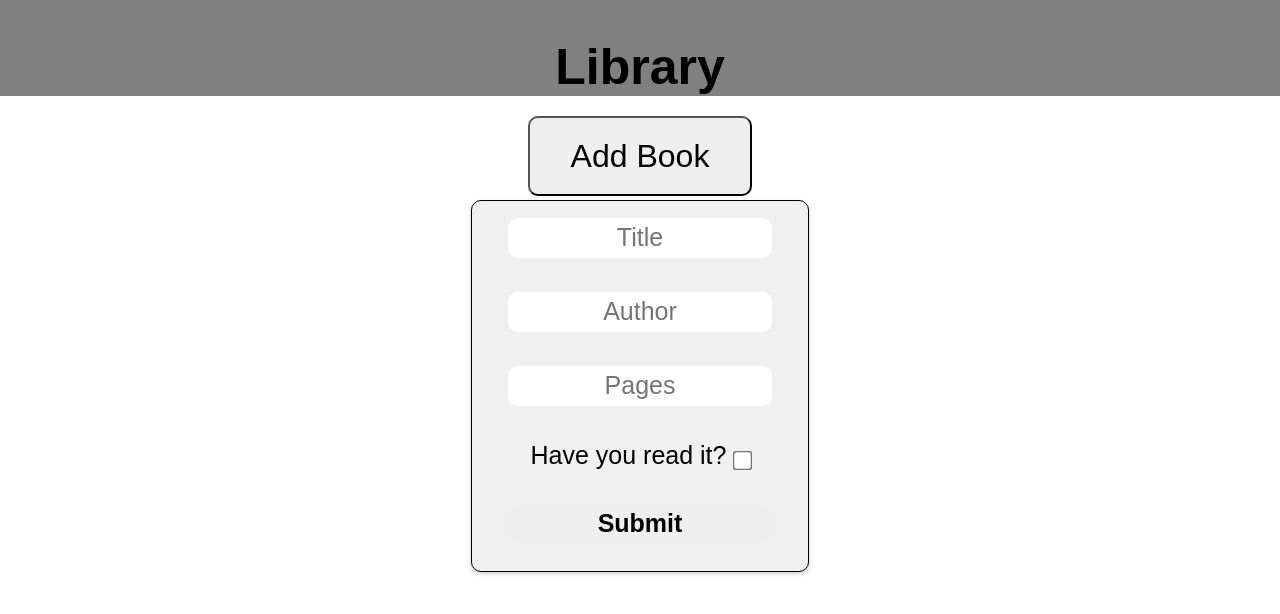
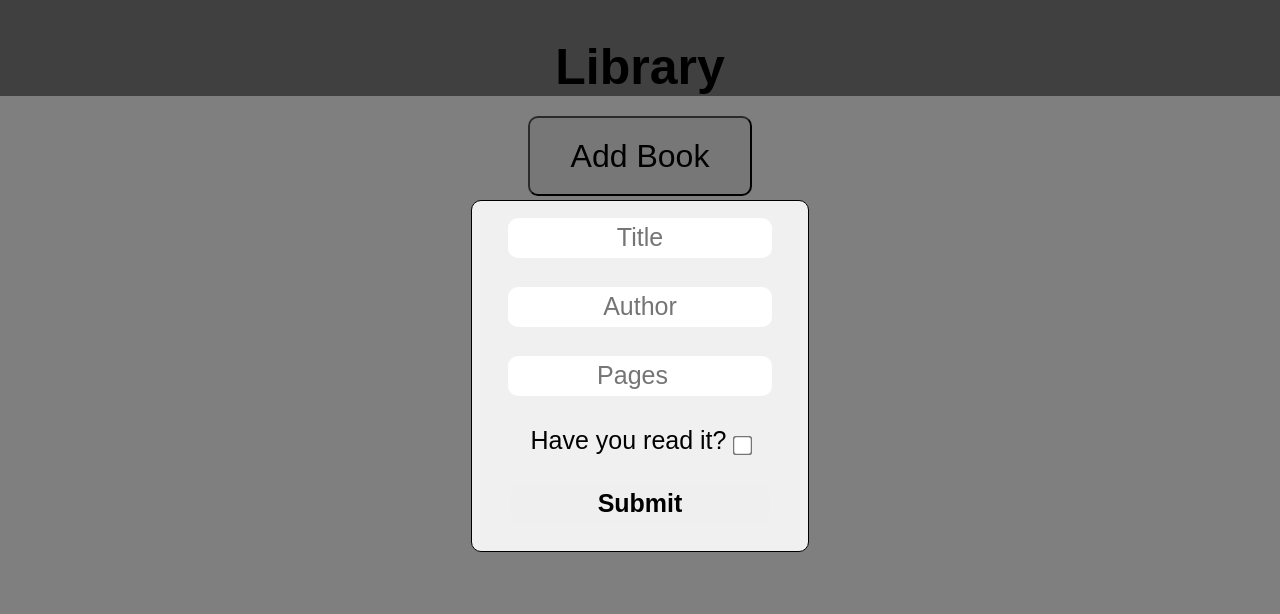
Before and after one commit to KoriH/library, a plain HTML site: page index.html in a window 1280 px wide. Both pictures are taken after a click on the button "Add Book". Drawn offline with Linux system fonts and the light colour scheme.

Commit message:
overlay and add book

```diff
--- a/index.html
+++ b/index.html
@@ -10,10 +10,10 @@
     <div class="header"> <h1 style="font-size: 50px;">Library</h1></div>
     <div class="wrapper">
         <button id="add-book"><p style="font-size: 2rem;">Add Book</p></button>
-        <form id="add-book-form" class="hidden">
+        <form id="add-book-form" class="">
             <div class="input-box"><input type="text" name="" id="name-input" class="input-field" placeholder="Title" required maxlength="100"></div>
             <div class="input-box"><input type="text" name="" id="author-input" class="input-field" placeholder="Author" required maxlength="100"></div>
-            <div class="input-box"> <input type="text" name="" id="pages-input" class="input-field" placeholder="Pages" required maxlength="100"> </div>
+            <div class="input-box"> <input type="number" name="" id="pages-input" class="input-field" placeholder="Pages" required maxlength="100"> </div>
             <div class="input-box"><label style="font-size: 25px; margin-right: 10px; margin-top: -10px;">Have you read it?</label> <input type="checkbox" name="" id="read-input" style="transform: scale(1.5);"></div>
             <div class="input-box"> <input type="submit" class="input-field" style="margin-top: -20px; font-weight: bold;"> </div>
         </form>
@@ -21,6 +21,8 @@
         </div>
     </div>
 
+    <div id="overlay"></div>
+
     <script src="script.js"></script>
 </body>
 </html>
--- a/script.js
+++ b/script.js
@@ -37,7 +37,13 @@ const addButton = document.getElementById("add-book")
 addButton.addEventListener('click', function () {
 
     const addBookModal = document.getElementById("add-book-form");
-    addBookModal.classList.remove("hidden");
+    addBookModal.classList.add("active");
+    const overlay = document.getElementById("overlay");
+    overlay.classList.add('active')
+    overlay.addEventListener('click', () => {
+        overlay.classList.remove('active');
+        addBookModal.classList.remove('active');
+    })
 
 
     // let book = document.createElement('div');
--- a/style.css
+++ b/style.css
@@ -67,18 +67,18 @@
 
 #add-book-form {
     position: fixed;
+    display: none;
     top: 25%;
-    display: flex;
     flex-direction: column;
     border: black solid 1px;
     border-radius: 10px;
+    transition: 0.3s ease-in-out;
     background-color: rgb(240, 240, 240);
-    transition: opacity 0.3s ease;
-    box-shadow: 0 2px 4px rgba(0, 0, 0, 0.2);
 }
 
-#add-book-form.hidden {
-    display: none;
+#add-book-form.active {
+    display: block;
+    z-index: 1;
 }
 
 .input-box {
@@ -98,3 +98,18 @@
     height: 60%;
     border: beige solid 0px;
 }
+
+#overlay {
+    display: none;
+    position: fixed;
+    top: 0;
+    left: 0;
+    width: 100%;
+    height: 100%;
+    background-color: black;
+    opacity: 50%;
+}
+
+#overlay.active {
+    display: block;
+}
```
